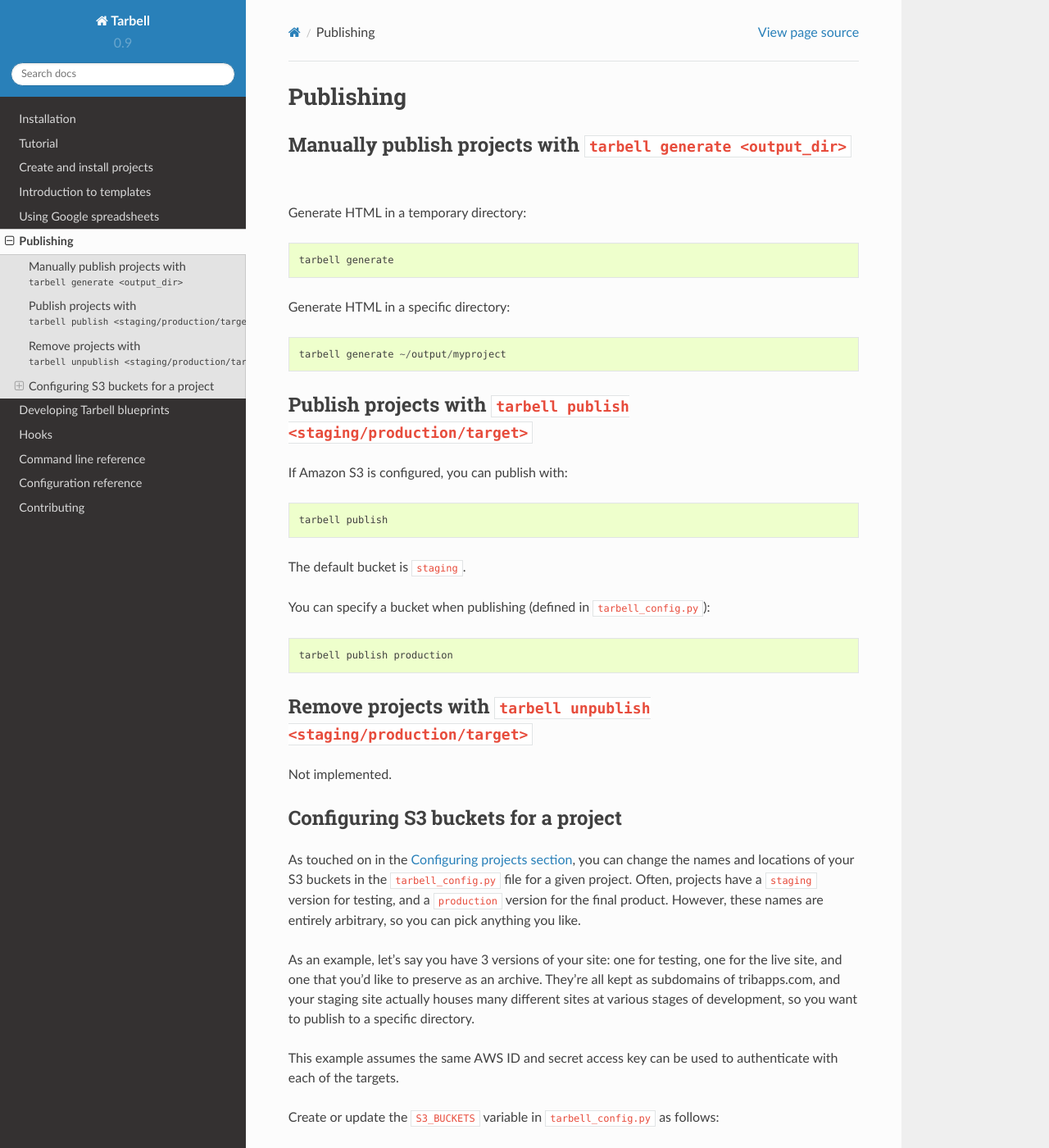
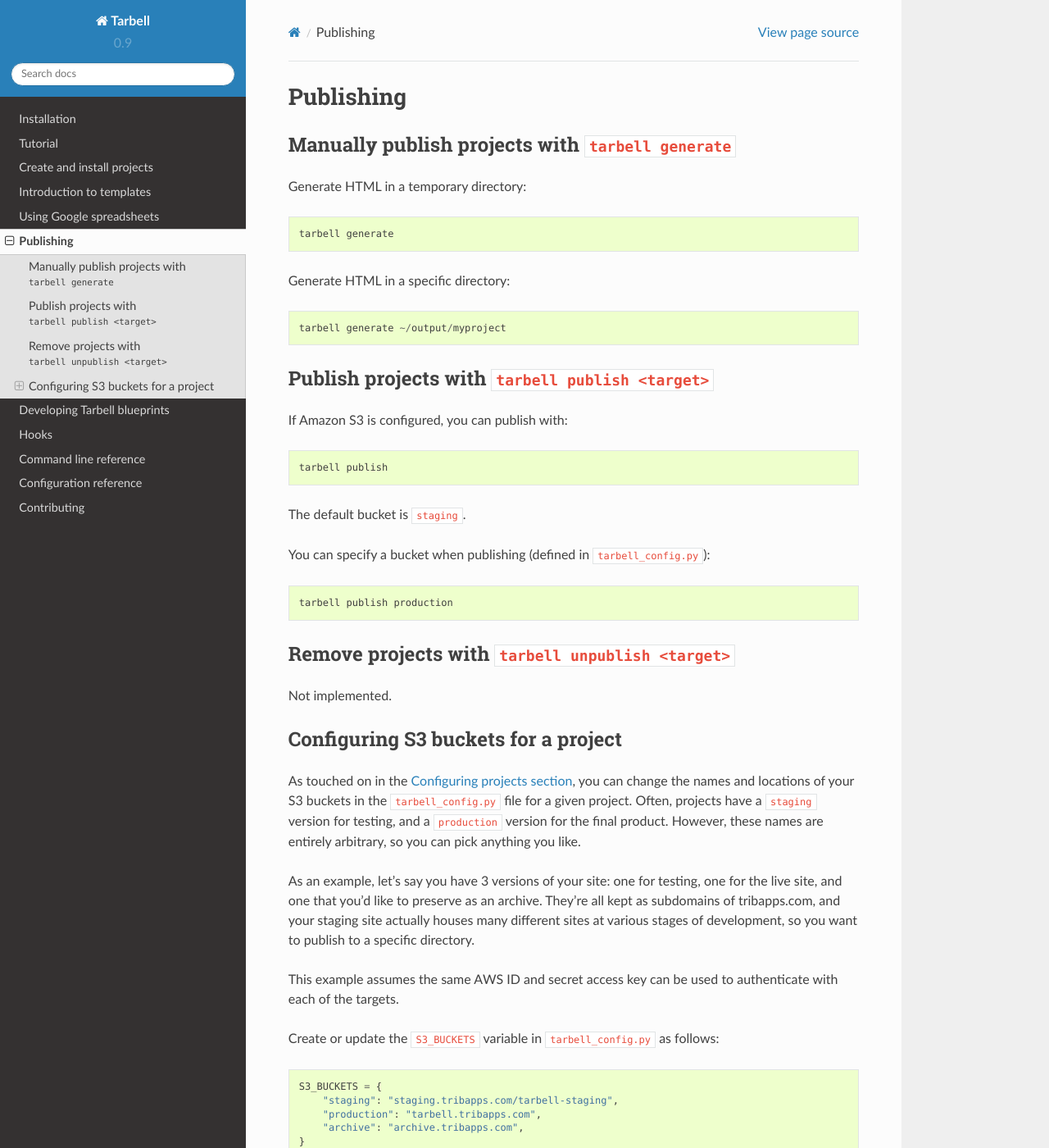
Before and after one commit to tarbell-project/tarbell, a Sphinx documentation site: the page built from tarbell/docs/publish.rst, in a window 1280 px wide and 1400 px high. Shown: the whole window at 82% size. Built offline with Sphinx 7.4.7 and the Read the Docs theme 2.0.0, drawn with Linux system fonts in a browser that asks for light colours; pages that are not in the unit, such as notebooks, are missing from menus; some of the changed lines change nothing that is shown.

Commit message:
shorten publish headlines

```diff
--- a/tarbell/docs/publish.rst
+++ b/tarbell/docs/publish.rst
@@ -2,7 +2,7 @@
 Publishing
 ==========
 
-Manually publish projects with ``tarbell generate <output_dir>``
+Manually publish projects with ``tarbell generate``
 ----------------------------------------------------------------
 
 Generate HTML in a temporary directory::
@@ -14,7 +14,7 @@
   tarbell generate ~/output/myproject
 
 
-Publish projects with ``tarbell publish <staging/production/target>``
+Publish projects with ``tarbell publish <target>``
 ---------------------------------------------------------------------
 
 If Amazon S3 is configured, you can publish with::
@@ -27,7 +27,7 @@
 
   tarbell publish production
 
-Remove projects with ``tarbell unpublish <staging/production/target>``
+Remove projects with ``tarbell unpublish <target>``
 ----------------------------------------------------------------------
 
 Not implemented.
```
